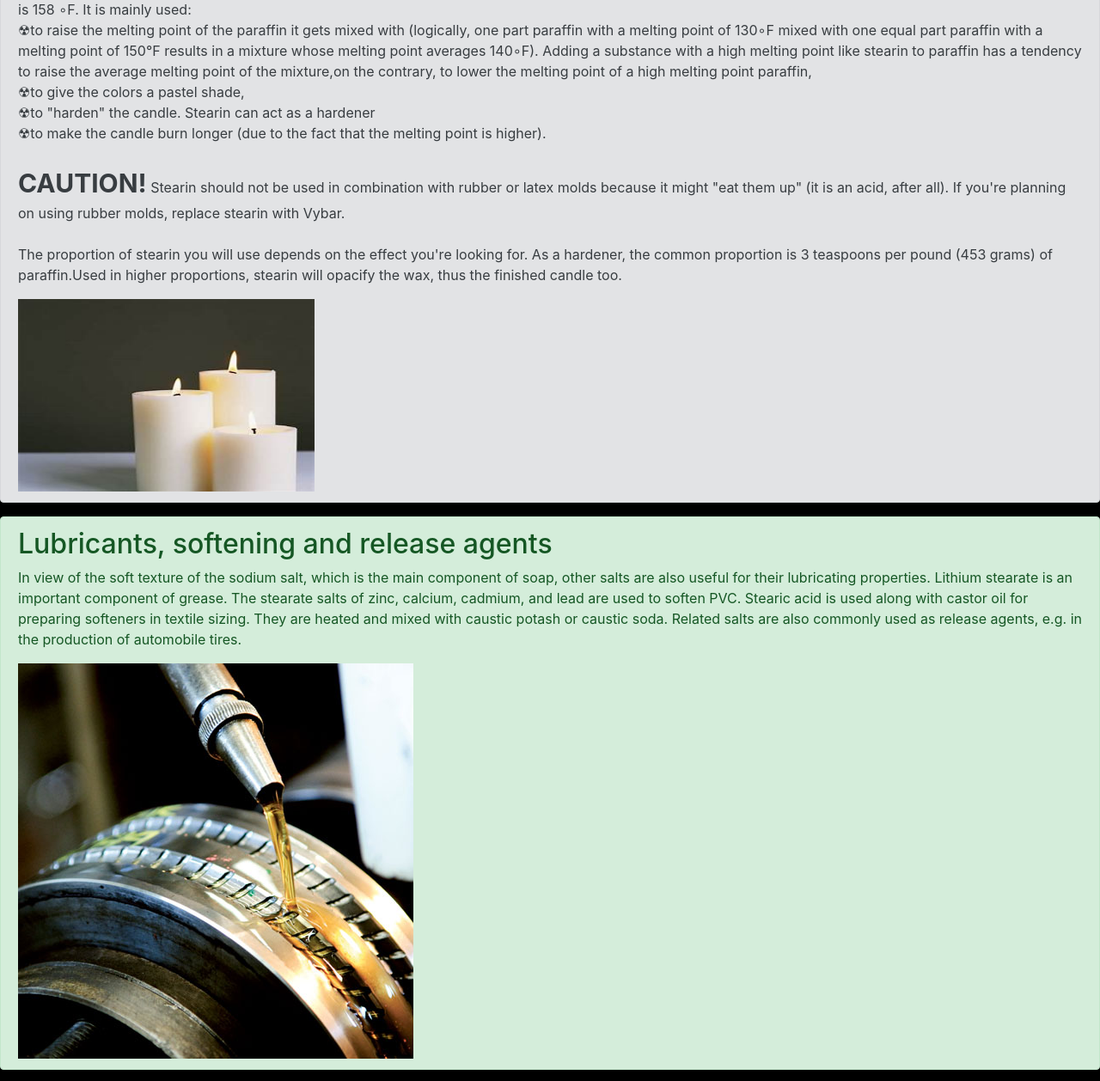
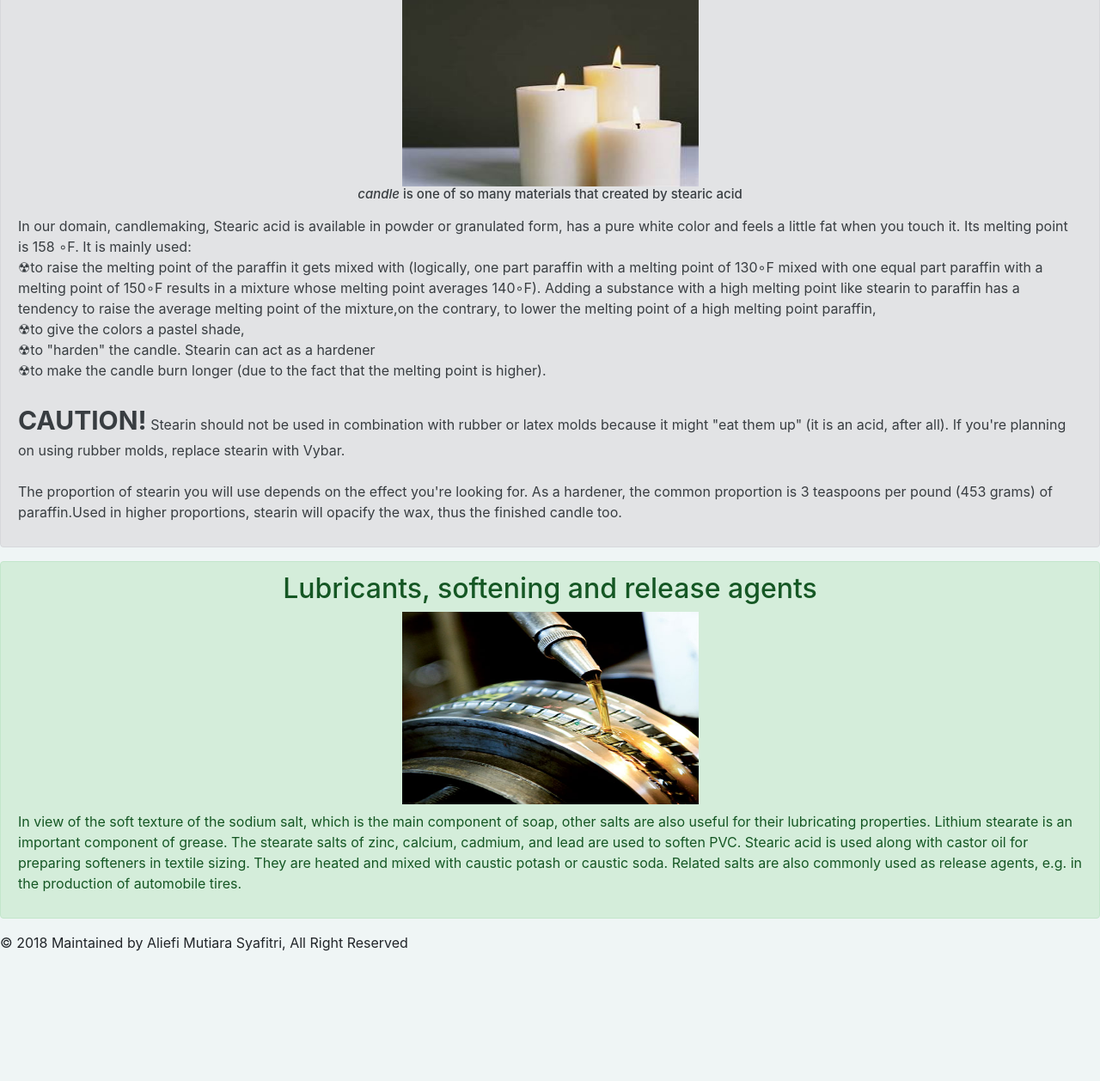
Before and after one commit to SMAKBO/tugas-labkom-2018-tigormartin, a plain HTML site: page fungsi.html in a window 1280 px wide. Shown: the part 744-2002 px from the top of the page at 86% size. After the commit the page ends 1869 px from the top, so only its background shows below. Drawn offline with nearby package versions, Linux system fonts and the light colour scheme.

Commit message:
Add files via upload

```diff
--- a/fungsi.html
+++ b/fungsi.html
@@ -4,12 +4,14 @@
 	<title>Functions</title>
 	<link rel="stylesheet" href="https://maxcdn.bootstrapcdn.com/bootstrap/4.0.0/css/bootstrap.min.css" integrity="sha384-Gn5384xqQ1aoWXA+058RXPxPg6fy4IWvTNh0E263XmFcJlSAwiGgFAW/dAiS6JXm" crossorigin="anonymous">
 </head>
-<body style="background-color: black ">
+<body style="background-color:   #eff5f5 ">
 
 <div class="jumbotron text-center">
 <h1 class="display-3" style="border-bottom: groove;">Stearic acid in daily life</h1>
 <p class="lead">
-<h2 align="center"> <img src="img\th.jpg" width="345" height="224"></h2>
+<h3 align="center"> <img src="img\stearat.png" width="750" height="224" ; alt="molecule structure">
+		<p><cite>molecular structure</cite> of stearic acid</p>
+</h3>
 
 </p>
 </div>
@@ -20,10 +22,17 @@
 
 <div class="alert alert-secondary" role="alert">
 <h2> Candlemaking </h2>
+
+<h3 align="center">
+
+ 	<img src="img\th.jpg" width="345" height="224" ; alt="candle">
+ 	<p><cite>candle</cite> is one of so many materials that created by stearic acid</p>
+
+ </h3>
 <p > In our domain, candlemaking, Stearic acid is available in powder or granulated form, has a pure white color and feels a little fat when you touch it. Its melting point is 158 &#8728F.
 It is mainly used:
 <br>
-&#9762to raise the melting point of the paraffin it gets mixed with (logically, one part paraffin with a melting point of 130&#8728F mixed with one equal part paraffin with a melting point of 150°F results in a mixture whose melting point averages 140&#8728F). Adding a substance with a high melting point like stearin to paraffin has a tendency to raise the average melting point of the mixture,on the contrary, to lower the melting point of a high melting point paraffin,
+&#9762to raise the melting point of the paraffin it gets mixed with (logically, one part paraffin with a melting point of 130&#8728F mixed with one equal part paraffin with a melting point of 150&#8728F results in a mixture whose melting point averages 140&#8728F). Adding a substance with a high melting point like stearin to paraffin has a tendency to raise the average melting point of the mixture,on the contrary, to lower the melting point of a high melting point paraffin,
 <br>
 &#9762to give the colors a pastel shade,
 <br>
@@ -38,17 +47,20 @@ Stearin should not be used in combination with rubber or latex molds because it
 <br><br>
 The proportion of stearin you will use depends on the effect you're looking for. As a hardener, the common proportion is 3 teaspoons per pound (453 grams) of paraffin.Used in higher proportions, stearin will opacify the wax, thus the finished candle too.
  </p>
- <aside>
 
- 	<img src="img\th.jpg" width="345" height="224"">
- </aside>
 </div>
 
 <div class="alert alert-success" role="alert">
+
 <h2>Lubricants, softening and release agents</h2>
+
+<h3 align="center" >
+	<img src="img\lb.jpg" width="345" height="224" align="center">
+</h3>
+
 <p >
 In view of the soft texture of the sodium salt, which is the main component of soap, other salts are also useful for their lubricating properties. Lithium stearate is an important component of grease. The stearate salts of zinc, calcium, cadmium, and lead are used to soften PVC. Stearic acid is used along with castor oil for preparing softeners in textile sizing. They are heated and mixed with caustic potash or caustic soda. Related salts are also commonly used as release agents, e.g. in the production of automobile tires.</p>
-<img src="img\lb.jpg">
+
 </div>
 
 <p class="copyright"> © 2018 Maintained by Aliefi Mutiara Syafitri, All Right Reserved</p>
@@ -60,3 +72,13 @@ In view of the soft texture of the sodium salt, which is the main component of s
 
 </body>
 </html>
+
+<style type="text/css">
+
+h2 { text-align: center  }
+h3 { font-size: 15px }
+
+
+
+
+</style>
```
